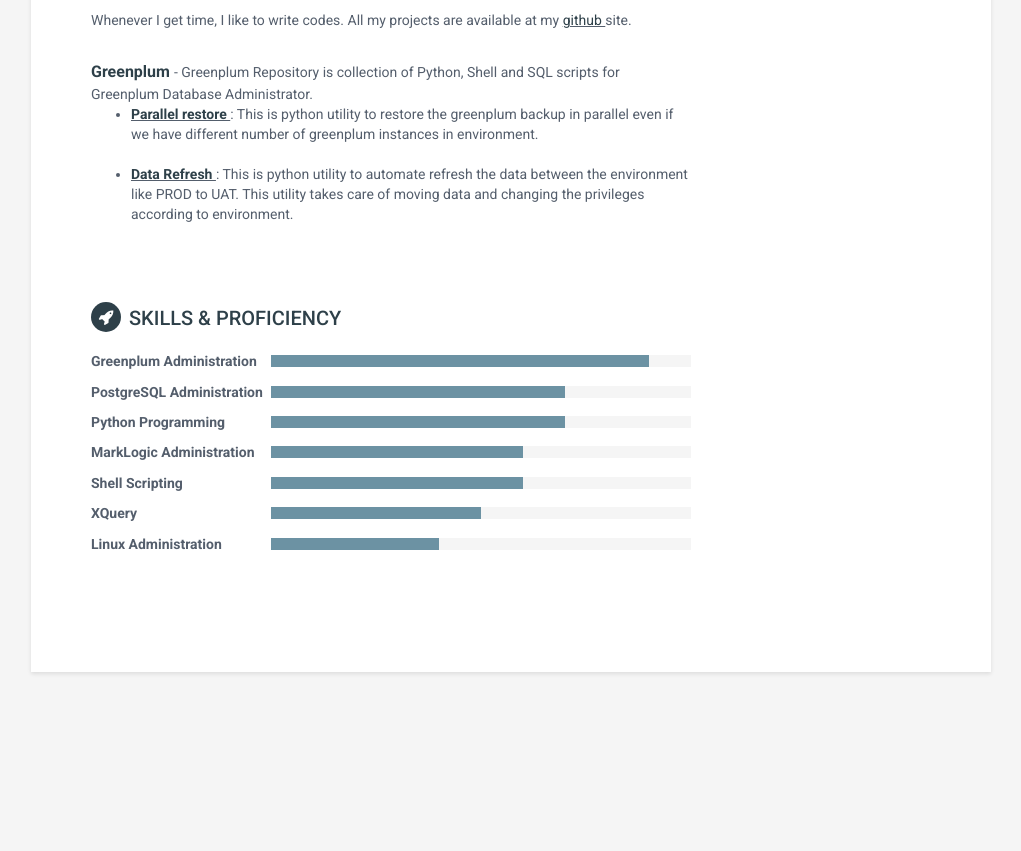
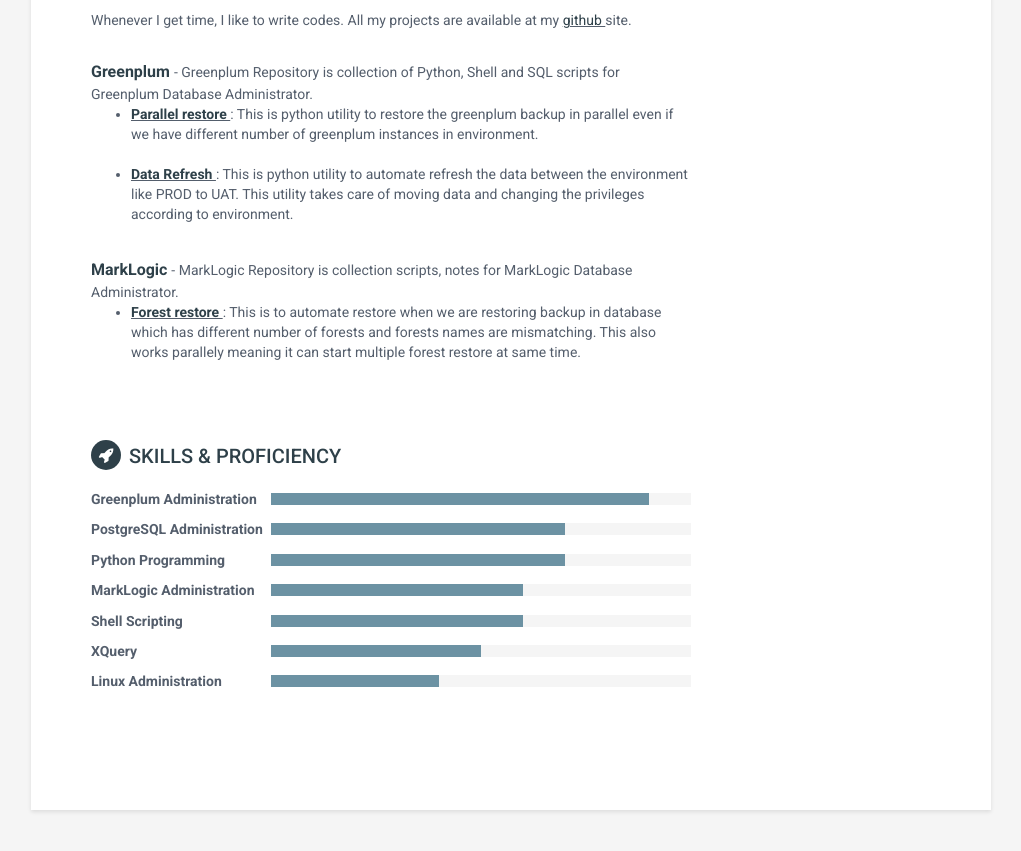
Before and after one commit to pgyogesh/online-cv, a Jekyll site: the page built from index.html, in a window 1280 px wide and 900 px high, scrolled down 930 px. Shown: the top 851 px of the window, without its empty margins (129-1150 px from the left). Built offline with Jekyll 4.4.1, drawn with Linux system fonts in a browser that asks for light colours; before the commit the page ends 1722 px from its top, so only the background shows below that.

Commit message:
Update projects.yml

```diff
--- a/_data/projects.yml
+++ b/_data/projects.yml
@@ -8,3 +8,10 @@
   <ul style='list-style-type:disc'>
     <li> <strong> <u> <a href='http://pgyogesh.com/blog/greenplum/python/parallel-restore-using-python/'> Parallel restore </a> </u> </strong>: This is python utility to restore the greenplum backup in parallel even if we have different number of greenplum instances in environment. </li> <br>
     <li> <strong> <u> <a href='http://pgyogesh.com/blog/greenplum/greenplum-environment-refresh/'> Data Refresh </a> </u> </strong>: This is python utility to automate refresh the data between the environment like PROD to UAT. This utility takes care of moving data and changing the privileges according to environment.</li> <br>"
+
+- project:
+  title: <strong> MarkLogic </strong>
+  link: "https://www.github.com/pgyogesh/marklogic"
+  tagline: "MarkLogic Repository is collection scripts, notes for MarkLogic Database Administrator.
+  <ul style='list-style-type:disc'>
+    <li> <strong> <u> <a href='http://blog.pgyogesh.com/marklogic/python/forest-restore-parallel/'> Forest restore </a> </u> </strong>: This is to automate restore when we are restoring backup in database which has different number of forests and forests names are mismatching. This also works parallely meaning it can start multiple forest restore at same time. </li> <br>"
```
